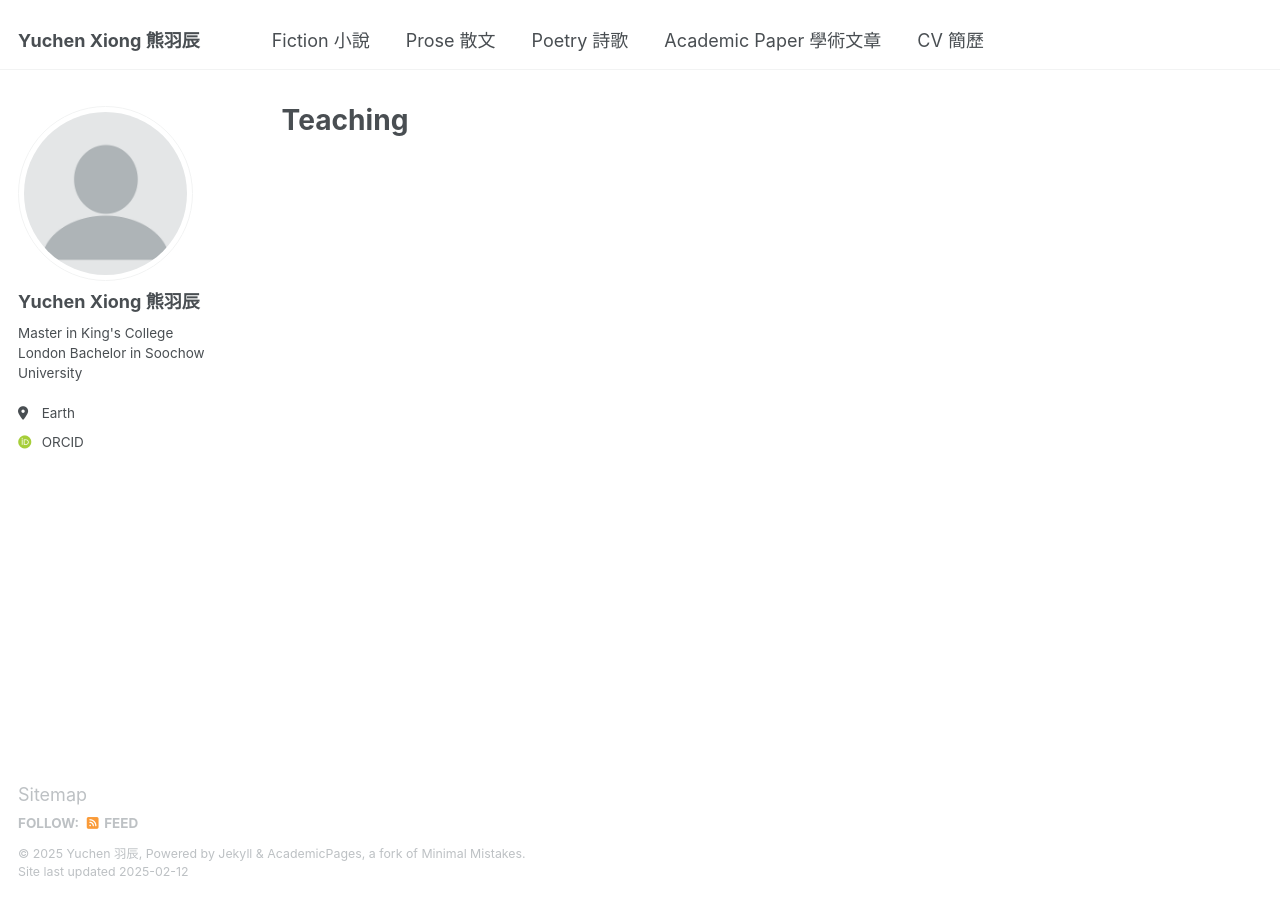
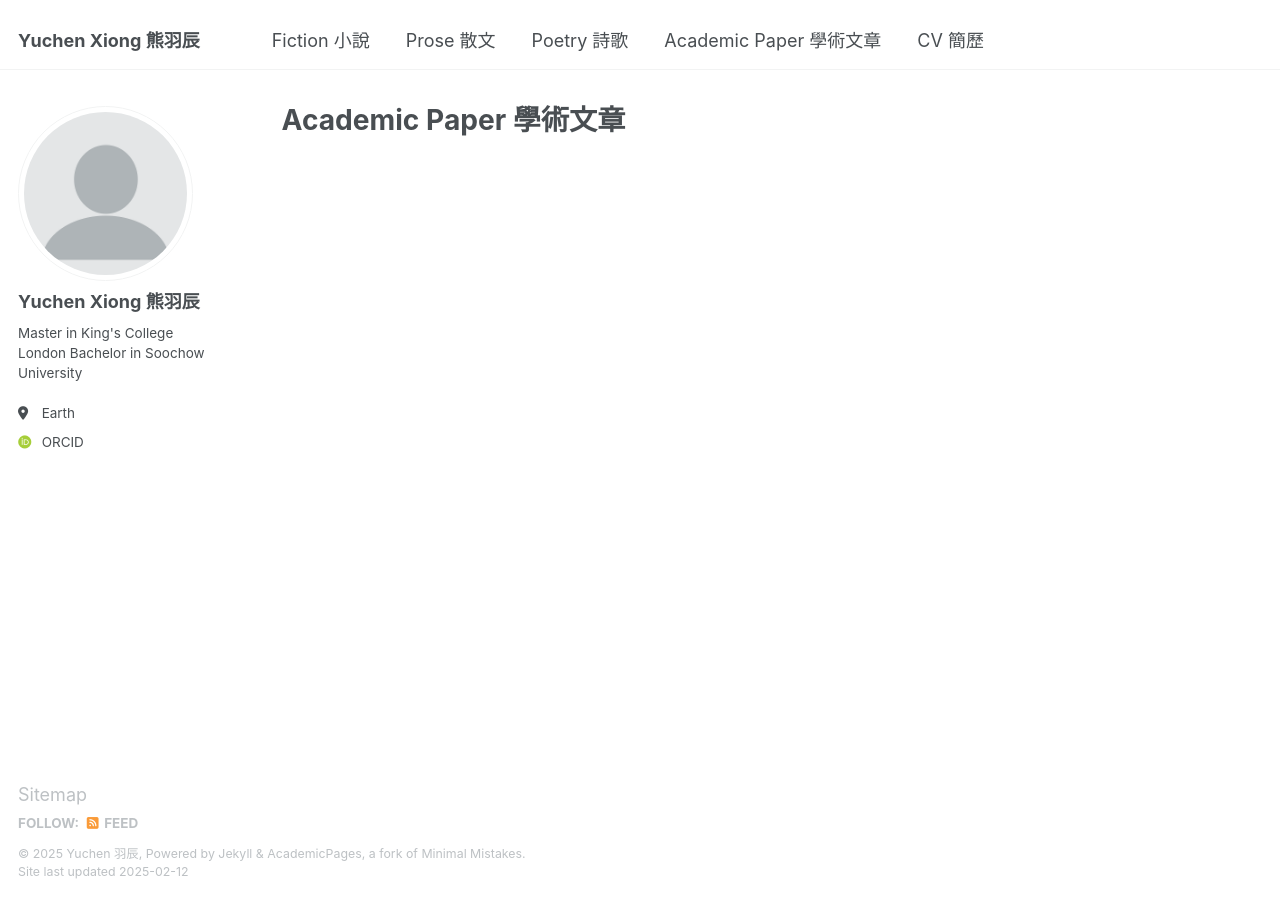
Before and after one commit to yuchen2402/yuchen2402.github.io, a Jekyll site: the page built from _pages/academic.html, in a window 1280 px wide. Built offline with Jekyll 4.4.1, drawn with Linux system fonts in a browser that asks for light colours; some web fonts are replaced.

Commit message:
Update and rename teaching.html to academic.html

```diff
--- a/_pages/teaching.html
+++ b/_pages/academic.html
@@ -1,7 +1,7 @@
 ---
 layout: archive
-title: "Teaching"
-permalink: /teaching/
+title: "Academic Paper 學術文章"
+permalink: /academic/
 author_profile: true
 ---
 
```
